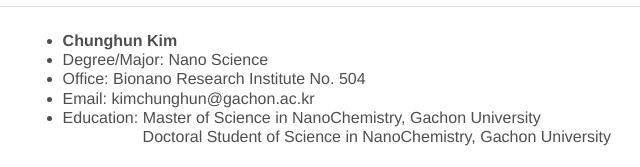
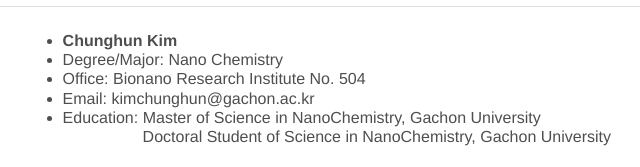
Before and after one commit to MJKimsLab/Labs, a plain HTML site: page members.html in a window 1280 px wide. Shown: the part 933-1100 px from the top of the page, 194-834 px from the left. Drawn offline with Linux system fonts and the light colour scheme.

Commit message:
Add files via upload
Signed-off-by: MJKimsLab <111710175+MJKimsLab@users.noreply.github.com>

```diff
--- a/members.html
+++ b/members.html
@@ -127,7 +127,7 @@
 
 	<ul>
 		<li><b>Chunghun Kim </b></li>
-		<li>Degree/Major: Nano Science</li>
+		<li>Degree/Major: Nano Chemistry</li>
 		<li>Office: Bionano Research Institute No. 504</li>
 		<li>Email: kimchunghun@gachon.ac.kr</li>
 		<li>Education: Master of Science in NanoChemistry, Gachon University
```
